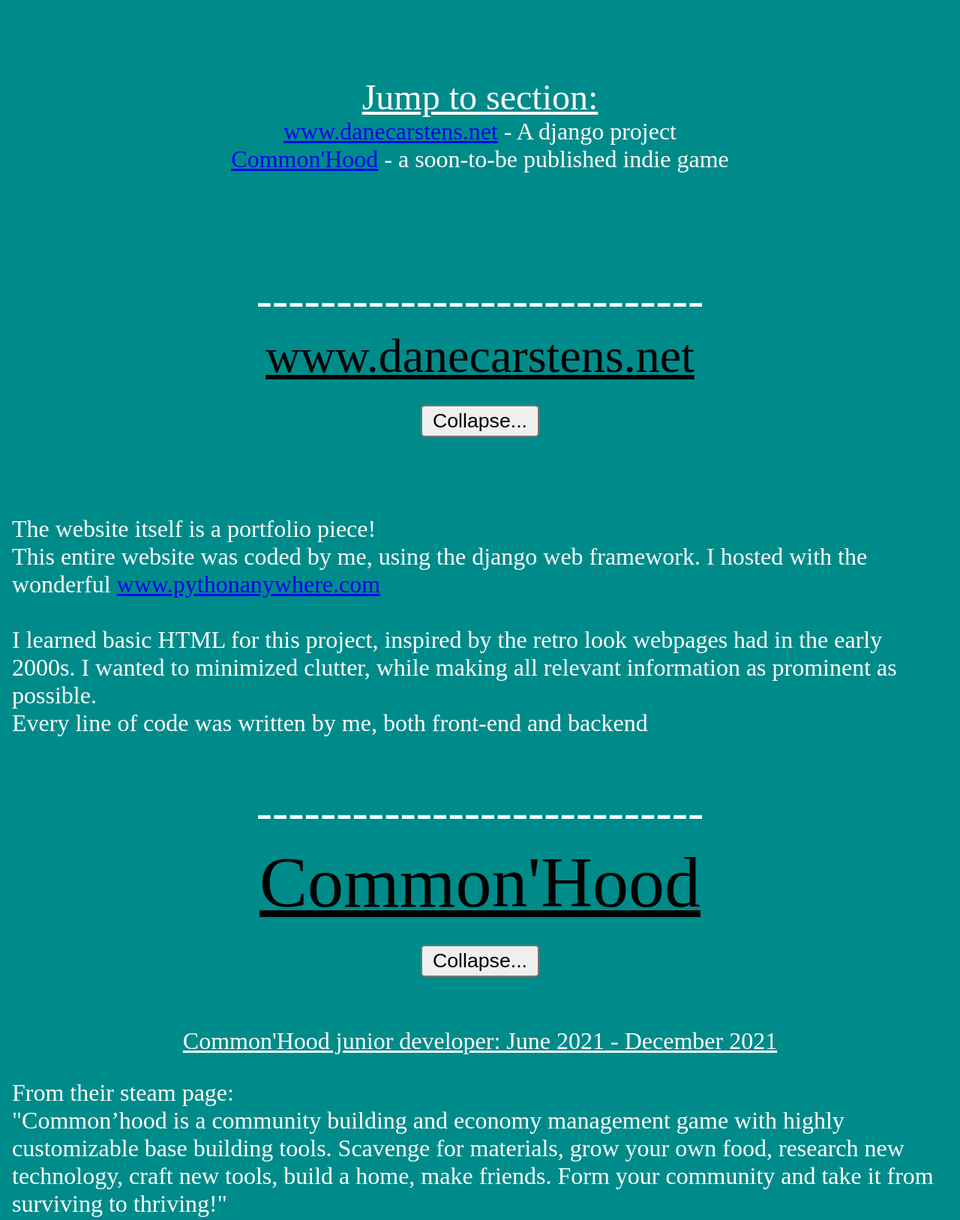
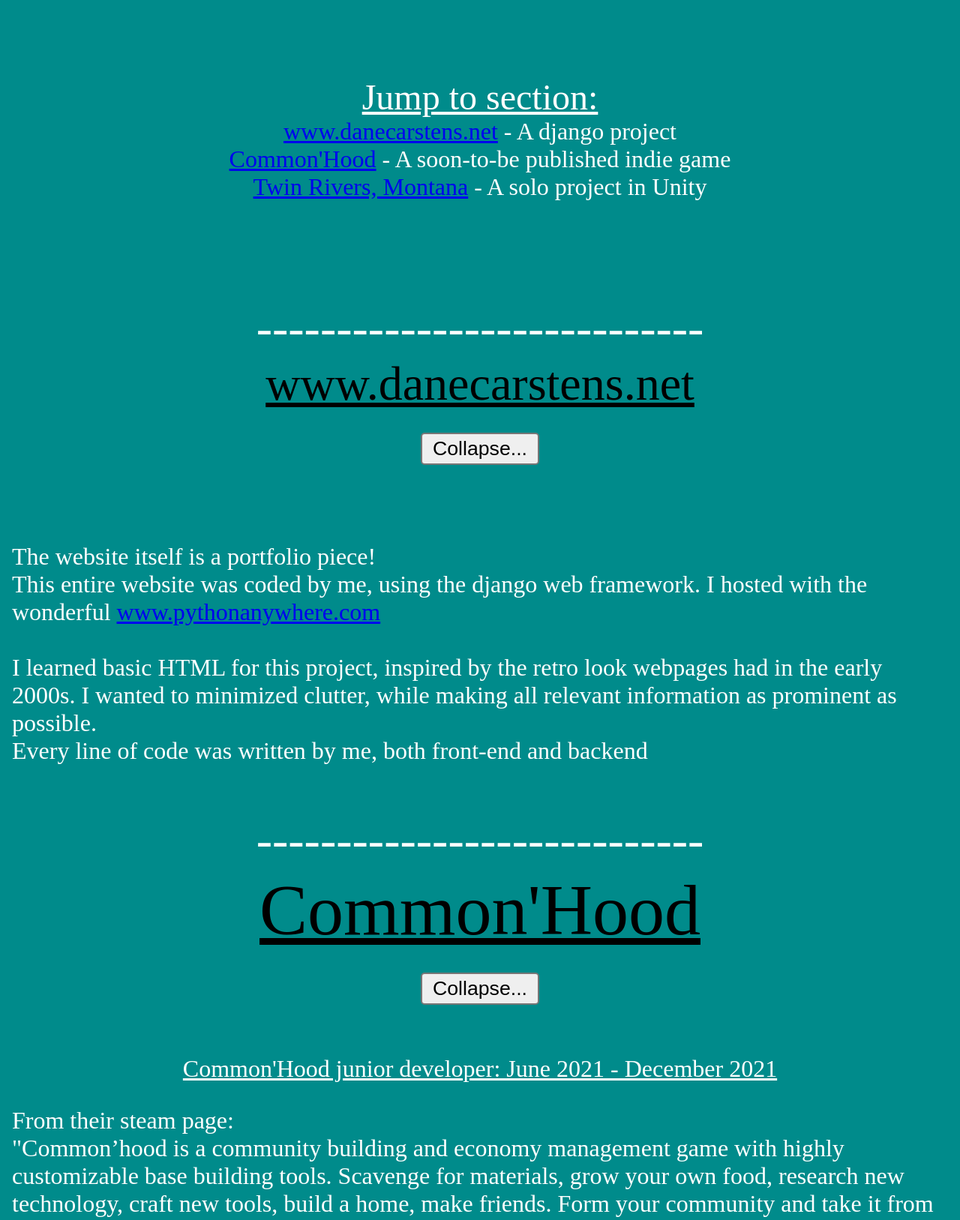
Before and after one commit to DanyeWestinator/DaneSite, a Django app: template Blogosphere/templates/SiteTemplates/ProgrammingPortfolio.html in a window 1280 px wide. Shown: the part 296-1923 px from the top of the page at 75% size. Run offline with Django 4.2, Linux system fonts and the light colour scheme; the template is opened without the code that fills it, so the values that code supplies are empty.

Commit message:
Working on adding Twin Rivers

```diff
--- a/Blogosphere/templates/SiteTemplates/ProgrammingPortfolio.html
+++ b/Blogosphere/templates/SiteTemplates/ProgrammingPortfolio.html
@@ -21,6 +21,7 @@
             {
                 "Website" : "",
                 "Commonhood" : "",
+                "TwinRivers" : "",
             }
         function collapseSection(span, buttonID, posLabel = "Read more...", negLabel = "Collapse...") {
             var section = document.getElementById(span)
@@ -61,7 +62,9 @@
 
 <a href="#WebsiteTop">www.danecarstens.net</a> - A django project
 <br />
-<a href="#CommonTop">Common'Hood</a> - a soon-to-be published indie game
+<a href="#CommonTop">Common'Hood</a> - A soon-to-be published indie game
+    <br />
+<a href="#TwinRiversTop">Twin Rivers, Montana</a> - A solo project in Unity
 
 </p>
 
@@ -129,5 +132,31 @@ src="https://www.youtube.com/embed/7CPJmO5tylk">
 </iframe></p>
 
 </span>
+
+<p style="text-align: center; font-size: 200%" id="TwinRiversTop">
+    ----------------------------
+    <br />
+    <u style="color: black; font-size: 150%">Twin Rivers, Montana</u>
+    <br />
+    <button type="button" id="TwinRiversButton" onclick="collapseSection('TwinRivers', 'TwinRiversButton')">Collapse...</button>
+</p>
+<span id="TwinRivers">
+<p style="text-align: center">
+    <u >Solo developed game - Fall 2020</u>
+
+    Play in browser!
+    {% load static %}
+    <iframe
+            src="{% static 'Games/TwinRivers.zip/webBuild/index.html' %}"
+            allow="fullscreen"
+            name="Twin Rivers, Montana"
+            width="420" height="315"
+    ></iframe>
+</p>
+
+
+
+</span>
+
 </body>
 </html>
--- a/DaneSite/settings.py
+++ b/DaneSite/settings.py
@@ -11,6 +11,7 @@ https://docs.djangoproject.com/en/4.0/ref/settings/
 """
 
 from pathlib import Path
+from os.path import join
 
 # Build paths inside the project like this: BASE_DIR / 'subdir'.
 BASE_DIR = Path(__file__).resolve().parent.parent
```
Also changed, not shown: 1 other file.
